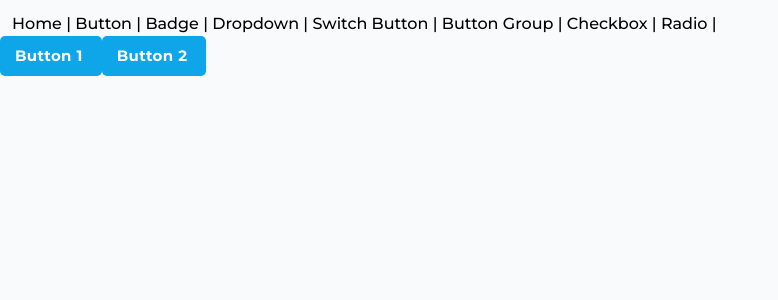
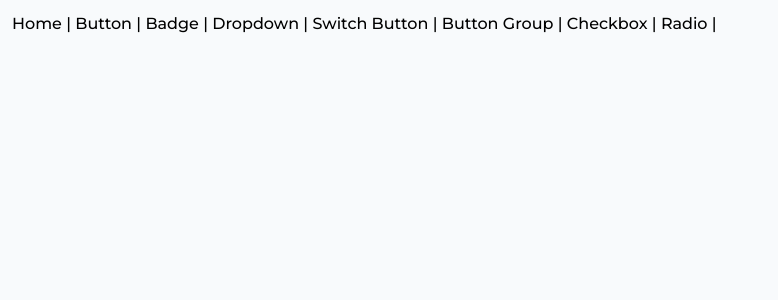
Before and after one commit to quachthientai/vuez-component-library, a Vue app: page /button-group in a window 1280 px wide. Shown: the top 300 px of the page, without its empty margins (0-778 px from the left). Built offline with nearby package versions, Linux system fonts and the light colour scheme; a web font is replaced by a local one.

Commit message:
Modify Button/ButtonGroup

```diff
--- a/src/assets/scss/components/_button-group.scss
+++ b/src/assets/scss/components/_button-group.scss
@@ -1,6 +1,8 @@
 @use '../utilities/variables';
-.buttonGroup{
-    display: flex;
+
+
+@layer base{
+    .btnGroup-container{
+        @apply  inline-flex bg-slate-500 rounded-md overflow-hidden;
+    }
 }
-
-//test switch
--- a/src/components/Button/ButtonGroup.vue
+++ b/src/components/Button/ButtonGroup.vue
@@ -25,7 +25,7 @@
 </script>
 
 <template>
-   <div class="buttonGroup">
+   <!--<div class="buttonGroup">
       <Button v-for="item in items"
          :text="item.text"
          :routeLink="item.routeLink"
@@ -38,7 +38,18 @@
          :externalLink="item.externalLink"
          >
       </Button>
+   </div>-->
+   <div class="btnGroup-container">
+      <button v-for="item in items"
+      :class="[item.text,
+            item.isUppercase,
+            item.isDisabled,
+            item.btnClass,
+            ]"
+      :disabled="item.isDisabled"
+      ></button>
    </div>
+
 </template>
 
 <style lang="scss"></style>
--- a/src/views/ButtonGroupView.vue
+++ b/src/views/ButtonGroupView.vue
@@ -9,7 +9,7 @@
 </script>
 
 <template>
-    <ButtonGroup :list-of-buttons="[{btnClass:'btn btn-primary', text:'button 1'},{btnClass:'btn btn-primary', text:'button 2'}]"></ButtonGroup>
+    <ButtonGroup :list-of-buttons="[{btngroup:'btn btn-primary', text:'button 1'}]"></ButtonGroup>
 </template>
 
 <style lang="scss">
```
